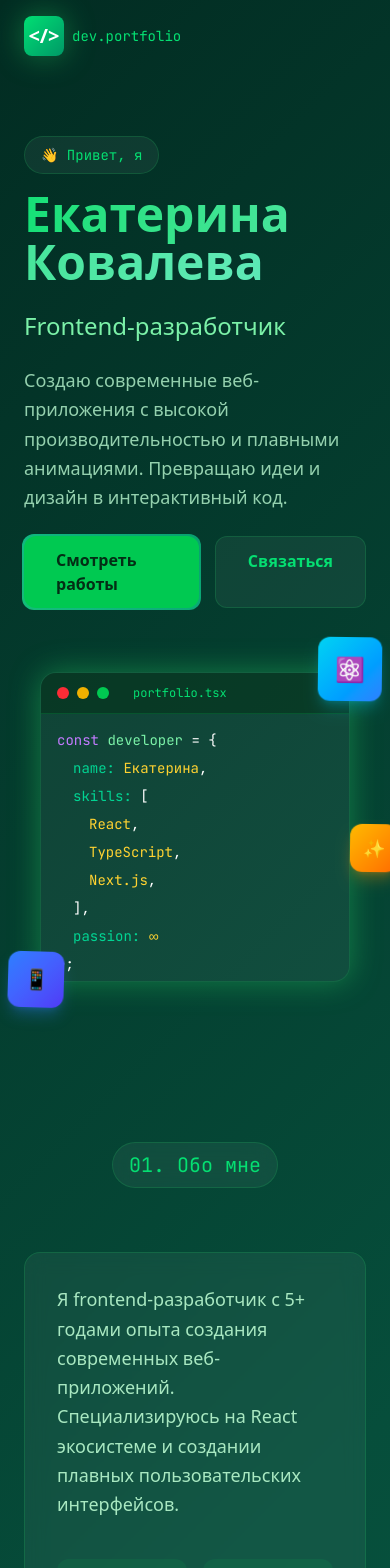
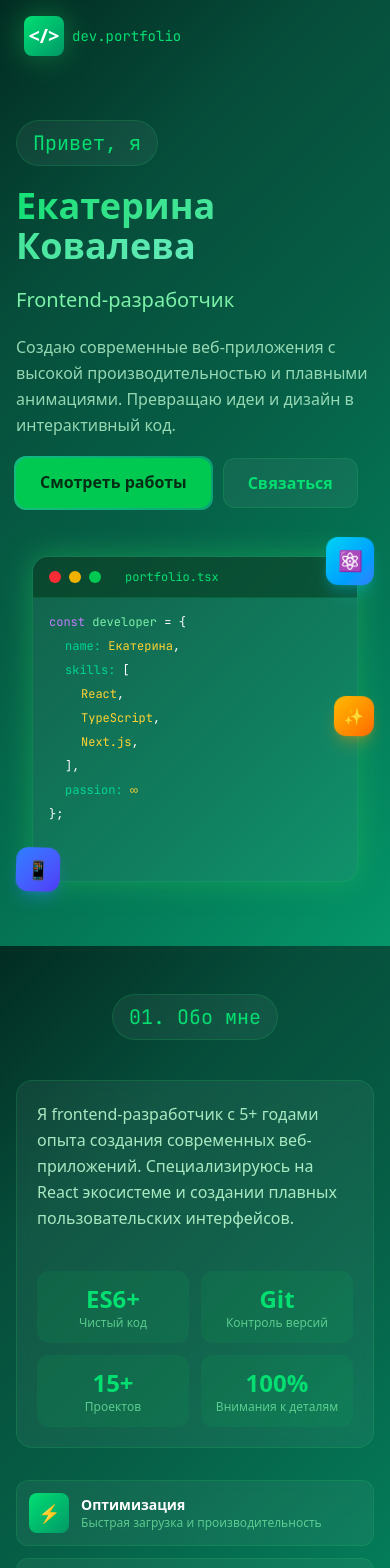
Before and after one commit to asimo-git/portfolio, a Next.js app: page / in a window 390 px wide. Shown: the top 1568 px of the page. Built offline with nearby package versions, Linux system fonts and the light colour scheme.

Commit message:
feat: add adaptivity for mobile screens

```diff
--- a/app/components/About.tsx
+++ b/app/components/About.tsx
@@ -3,30 +3,33 @@ import { Subtitle } from "./Subtitle";
 
 export function About() {
     return (
-        <section id="about" className="relative z-10 px-6 py-20">
+        <section
+            id="about"
+            className="relative z-10 px-4 sm:px-6 py-12 md:py-20"
+        >
             <div className="max-w-6xl mx-auto">
                 <Subtitle text={aboutContent.subtitle} />
 
-                <div className="grid md:grid-cols-2 gap-12 items-center">
+                <div className="grid md:grid-cols-2 gap-8 md:gap-12 items-center">
                     {/* Left */}
-                    <div className="glass-card rounded-2xl p-8 space-y-6">
+                    <div className="glass-card rounded-2xl p-5 sm:p-8 space-y-6">
                         <p
                             id="about-text"
-                            className="text-green-200/90 leading-relaxed text-lg"
+                            className="text-green-200/90 leading-relaxed text-base sm:text-lg"
                         >
                             {aboutContent.description}
                         </p>
 
-                        <div className="grid grid-cols-2 gap-4 pt-4">
+                        <div className="grid grid-cols-2 gap-3 sm:gap-4 pt-4">
                             {aboutContent.plaques.map((item, idx) => (
                                 <div
-                                    className="text-center p-4 rounded-xl bg-green-500/10"
+                                    className="text-center p-3 sm:p-4 rounded-xl bg-green-500/10"
                                     key={idx}
                                 >
-                                    <div className="text-3xl font-bold text-green-400">
+                                    <div className="text-2xl sm:text-3xl font-bold text-green-400">
                                         {item.title}
                                     </div>
-                                    <div className="text-sm text-green-300/70">
+                                    <div className="text-xs sm:text-sm text-green-300/70">
                                         {item.content}
                                     </div>
                                 </div>
@@ -35,20 +38,21 @@ export function About() {
                     </div>
 
                     {/* Right */}
-                    <div className="space-y-4">
+                    <div className="space-y-3 sm:space-y-4">
                         {aboutContent.items.map((item, idx) => (
                             <div
                                 key={idx}
-                                className="glass-card rounded-xl p-4 flex items-center gap-4 hover:bg-green-500/10 transition-colors"
+                                className="glass-card rounded-xl p-3 sm:p-4 flex items-center gap-3 sm:gap-4 hover:bg-green-500/10 transition-colors"
                             >
-                                <div className="w-12 h-12 rounded-lg bg-gradient-to-br from-green-400 to-emerald-600 flex items-center justify-center text-xl">
+                                {/* w-full на мобильном через flex + min-w для иконки */}
+                                <div className="shrink-0 w-10 h-10 sm:w-12 sm:h-12 rounded-lg bg-gradient-to-br from-green-400 to-emerald-600 flex items-center justify-center text-lg sm:text-xl">
                                     {item.icon}
                                 </div>
-                                <div>
-                                    <h3 className="font-semibold text-white">
+                                <div className="min-w-0 flex-1">
+                                    <h3 className="font-semibold text-white text-sm sm:text-base truncate">
                                         {item.subtitle}
                                     </h3>
-                                    <p className="text-sm text-green-300/70">
+                                    <p className="text-xs sm:text-sm text-green-300/70 leading-snug">
                                         {item.description}
                                     </p>
                                 </div>
--- /dev/null
+++ b/app/components/Footer.tsx
@@ -0,0 +1,21 @@
+export function Footer() {
+    return (
+        <footer className="relative z-10 px-6 py-8 border-t border-green-500/20">
+            <div className="max-w-6xl mx-auto flex flex-col md:flex-row justify-between items-center gap-4">
+                <div className="flex items-center gap-2">
+                    <div className="w-8 h-8 rounded-lg bg-gradient-to-br from-green-400 to-emerald-600 flex items-center justify-center text-sm">
+                        {"</>"}
+                    </div>
+                    <span className="font-mono text-green-400 text-sm">
+                        dev.portfolio
+                    </span>
+                </div>
+
+                <p className="text-green-300/50 text-sm">
+                    © {new Date().getFullYear()} Все права защищены. Сделано с
+                    💚
+                </p>
+            </div>
+        </footer>
+    );
+}
--- a/app/components/Hero.tsx
+++ b/app/components/Hero.tsx
@@ -2,19 +2,20 @@ import { heroContent } from "../content/data";
 
 export function Hero() {
     return (
-        <section className="relative z-10 px-6 py-16 md:py-24">
+        <section className="relative z-10 px-4 sm:px-6 py-12 md:py-24 overflow-hidden">
             <div className="max-w-6xl mx-auto">
-                <div className="grid md:grid-cols-2 gap-12 items-center">
-                    <div className="space-y-6">
-                        <div className="animate-slide-up opacity-0 m-0">
-                            <span className="inline-block px-4 py-2 rounded-full glass-card text-green-400 font-mono text-sm mb-4">
+                <div className="grid md:grid-cols-2 gap-8 md:gap-12 items-center">
+                    {/* Left column*/}
+                    <div className="space-y-5 md:space-y-6">
+                        <div className="animate-slide-up opacity-0">
+                            <span className="inline-block px-4 py-2 rounded-full glass-card text-green-400 font-mono text-xl">
                                 {heroContent.greeting}
                             </span>
                         </div>
 
                         <h1
                             id="hero-title"
-                            className="text-5xl md:text-7xl font-bold animate-slide-up opacity-0 delay-100"
+                            className="text-4xl sm:text-5xl md:text-7xl font-bold animate-slide-up opacity-0 delay-100"
                         >
                             <span className="bg-gradient-to-r from-green-400 via-emerald-300 to-teal-400 bg-clip-text text-transparent animate-gradient">
                                 {heroContent.name}
@@ -23,48 +24,51 @@ export function Hero() {
 
                         <h2
                             id="hero-subtitle"
-                            className="text-2xl md:text-3xl text-green-300 font-medium animate-slide-up opacity-0 delay-200"
+                            className="text-xl sm:text-2xl md:text-3xl text-green-300 font-medium animate-slide-up opacity-0 delay-200"
                         >
                             {heroContent.subtitle}
                         </h2>
 
                         <p
                             id="hero-description"
-                            className="text-lg text-green-200/80 max-w-md leading-relaxed animate-slide-up opacity-0 delay-300"
+                            className="text-base sm:text-lg text-green-200/80 max-w-md leading-relaxed animate-slide-up opacity-0 delay-300"
                         >
                             {heroContent.description}
                         </p>
 
-                        <div className="flex gap-4 animate-slide-up opacity-0 delay-400">
+                        <div className="flex flex-wrap gap-3 sm:gap-4 animate-slide-up opacity-0 delay-400">
                             <a
                                 href="#projects"
-                                className="neon-border px-8 py-3 rounded-xl bg-green-500 hover:bg-green-400 text-green-950 font-semibold transition-all duration-300 hover:scale-105"
+                                className="neon-border px-6 sm:px-8 py-3 rounded-xl bg-green-500 hover:bg-green-400 text-green-950 font-semibold transition-all duration-300 hover:scale-105"
                             >
                                 {heroContent.buttons.projects}
                             </a>
                             <a
                                 href="#contact"
-                                className="px-8 py-3 rounded-xl glass-card text-green-400 font-semibold hover:bg-green-500/20 transition-all duration-300"
+                                className="px-6 sm:px-8 py-3 rounded-xl glass-card text-green-400 font-semibold hover:bg-green-500/20 transition-all duration-300"
                             >
                                 {heroContent.buttons.contact}
                             </a>
                         </div>
                     </div>
 
-                    <div className="relative animate-slide-up opacity-0 delay-500">
-                        <div className="relative w-full aspect-square max-w-md mx-auto">
-                            {/* Code Window */}
+                    {/* Right column */}
+                    <div className="animate-slide-up opacity-0 delay-500">
+                        <div className="relative w-full max-w-md mx-auto aspect-square">
+                            <div className="absolute inset-0">
                                 <div className="absolute inset-4 rounded-2xl glass-card overflow-hidden animate-pulse-glow">
+                                    {/* Window chrome */}
                                     <div className="flex items-center gap-2 px-4 py-3 bg-green-950/50 border-b border-green-500/20">
-                                    <div className="w-3 h-3 rounded-full bg-red-500"></div>
-                                    <div className="w-3 h-3 rounded-full bg-yellow-500"></div>
-                                    <div className="w-3 h-3 rounded-full bg-green-500"></div>
+                                        <div className="w-3 h-3 rounded-full bg-red-500" />
+                                        <div className="w-3 h-3 rounded-full bg-yellow-500" />
+                                        <div className="w-3 h-3 rounded-full bg-green-500" />
                                         <span className="ml-4 font-mono text-xs text-green-400">
                                             portfolio.tsx
                                         </span>
                                     </div>
 
-                                <div className="p-4 font-mono text-sm space-y-2">
+                                    {/* Code body */}
+                                    <div className="p-4 font-mono text-xs sm:text-sm space-y-2">
                                         <div>
                                             <span className="text-purple-400">
                                                 const
@@ -74,17 +78,18 @@ export function Hero() {
                                             </span>{" "}
                                             = {"{"}
                                         </div>
-
                                         <div className="pl-4">
                                             <span className="text-emerald-400">
                                                 name:
                                             </span>{" "}
                                             <span className="text-amber-300">
-                                            {heroContent.codeWindow.developer}
+                                                {
+                                                    heroContent.codeWindow
+                                                        .developer
+                                                }
                                             </span>
                                             ,
                                         </div>
-
                                         <div className="pl-4">
                                             <span className="text-emerald-400">
                                                 skills:
@@ -102,7 +107,6 @@ export function Hero() {
                                             ),
                                         )}
                                         <div className="pl-4">],</div>
-
                                         <div className="pl-4">
                                             <span className="text-emerald-400">
                                                 passion:
@@ -111,22 +115,21 @@ export function Hero() {
                                                 ∞
                                             </span>
                                         </div>
-
                                         <div>{"};"}</div>
                                     </div>
                                 </div>
 
-                            {/* Floating Icons */}
-                            <div className="absolute -top-4 -right-4 w-16 h-16 rounded-xl bg-gradient-to-br from-cyan-400 to-blue-500 flex items-center justify-center text-2xl animate-float shadow-lg shadow-cyan-500/30">
+                                <div className="absolute top-0 right-0 w-12 h-12 sm:w-16 sm:h-16 rounded-xl bg-gradient-to-br from-cyan-400 to-blue-500 flex items-center justify-center text-xl sm:text-2xl animate-float shadow-lg shadow-cyan-500/30">
                                     ⚛️
                                 </div>
 
-                            <div className="absolute -bottom-4 -left-4 w-14 h-14 rounded-xl bg-gradient-to-br from-blue-500 to-indigo-600 flex items-center justify-center text-xl animate-float-delay shadow-lg shadow-blue-500/30">
+                                <div className="absolute bottom-0 left-0 w-11 h-11 sm:w-14 sm:h-14 rounded-xl bg-gradient-to-br from-blue-500 to-indigo-600 flex items-center justify-center text-lg sm:text-xl animate-float-delay shadow-lg shadow-blue-500/30">
                                     📱
                                 </div>
 
-                            <div className="absolute top-1/2 -right-8 w-12 h-12 rounded-xl bg-gradient-to-br from-amber-400 to-orange-500 flex items-center justify-center text-lg animate-float shadow-lg shadow-amber-500/30">
+                                <div className="absolute top-1/2 right-0 -translate-y-1/2 w-10 h-10 sm:w-12 sm:h-12 rounded-xl bg-gradient-to-br from-amber-400 to-orange-500 flex items-center justify-center text-base sm:text-lg animate-float shadow-lg shadow-amber-500/30">
                                     ✨
+                                </div>
                             </div>
                         </div>
                     </div>
--- a/app/components/Subtitle.tsx
+++ b/app/components/Subtitle.tsx
@@ -1,6 +1,6 @@
 export function Subtitle({ text }: { text: string }) {
     return (
-        <div className="text-center mb-12">
+        <div className="text-center mb-6 sm:mb-12">
             <span className="inline-block px-4 py-2 rounded-full glass-card text-green-400 font-mono text-xl mb-4">
                 {text}
             </span>
--- a/app/content/data.ts
+++ b/app/content/data.ts
@@ -1,5 +1,12 @@
+export const navLinks = [
+    { href: "#about", label: "Обо мне" },
+    { href: "#skills", label: "Навыки" },
+    { href: "#projects", label: "Проекты" },
+    { href: "#contact", label: "Контакты" },
+];
+
 export const heroContent = {
-    greeting: "👋 Привет, я",
+    greeting: "Привет, я",
     name: "Екатерина Ковалева",
     subtitle: "Frontend-разработчик",
     description:
--- a/app/globals.css
+++ b/app/globals.css
@@ -14,6 +14,22 @@
 
 * {
     box-sizing: border-box;
+}
+
+html,
+body {
+    height: 100%;
+}
+
+.page > * {
+    background: linear-gradient(
+        135deg,
+        #022c22 0%,
+        #064e3b 25%,
+        #065f46 50%,
+        #047857 75%,
+        #059669 100%
+    );
 }
 
 .font-main {
--- a/app/layout.tsx
+++ b/app/layout.tsx
@@ -28,11 +28,7 @@ export default function RootLayout({
     return (
         <html lang="en">
             <body
-                className={`${spaceGrotesk.variable} ${jetbrainsMono.variable} font-main text-white`}
-                style={{
-                    background:
-                        "linear-gradient(135deg, #022c22 0%, #064e3b 25%, #065f46 50%, #047857 75%, #059669 100%)",
-                }}
+                className={`${spaceGrotesk.variable} ${jetbrainsMono.variable} font-main text-white w-full min-h-full relative`}
             >
                 {children}
             </body>
--- a/app/page.tsx
+++ b/app/page.tsx
@@ -1,5 +1,6 @@
 import { About } from "./components/About";
 import { Contacts } from "./components/Contacts";
+import { Footer } from "./components/Footer";
 import { Header } from "./components/Header";
 import { Hero } from "./components/Hero";
 import { Projects } from "./components/Projects";
@@ -7,15 +8,18 @@ import { Skills } from "./components/Skills";
 
 export default function Home() {
     return (
-        <div className="w-full min-h-full relative">
-            <Header />
-            <Hero />
+        <div className="page">
+            <div>
+                <Header />
+                <Hero />
+            </div>
             <About />
             <Skills />
             <Projects />
-            <Contacts />
-            {/*
-            <Footer /> */}
+            <div>
+                <Contacts />
+                <Footer />
+            </div>
         </div>
     );
 }
```
Also changed, not shown: app/components/Contacts.tsx (+29 -24 lines), app/components/Header.tsx (+1 -7 lines), app/components/Skills.tsx (+8 -8 lines). Lines whose indentation alone changed are shown as unchanged.
